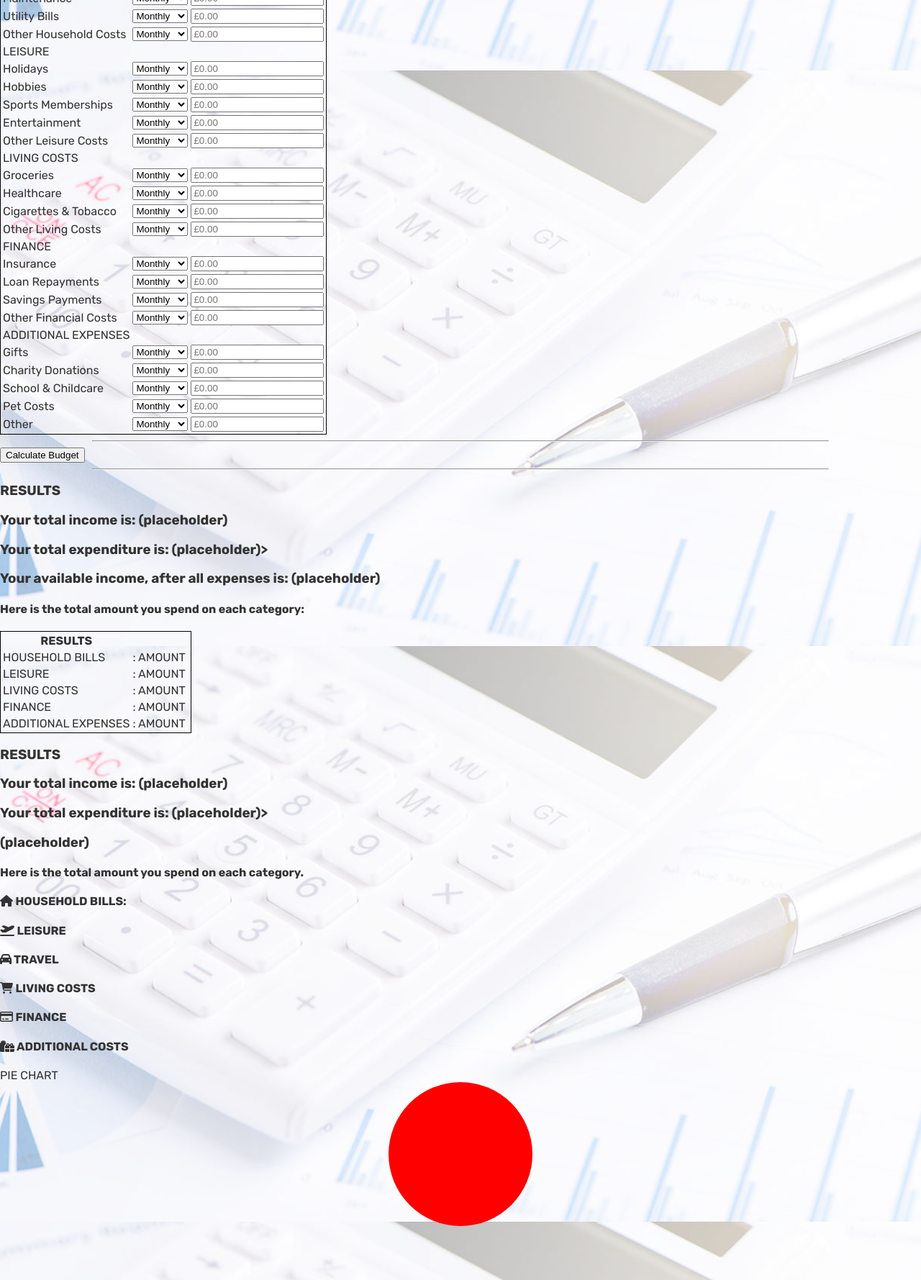
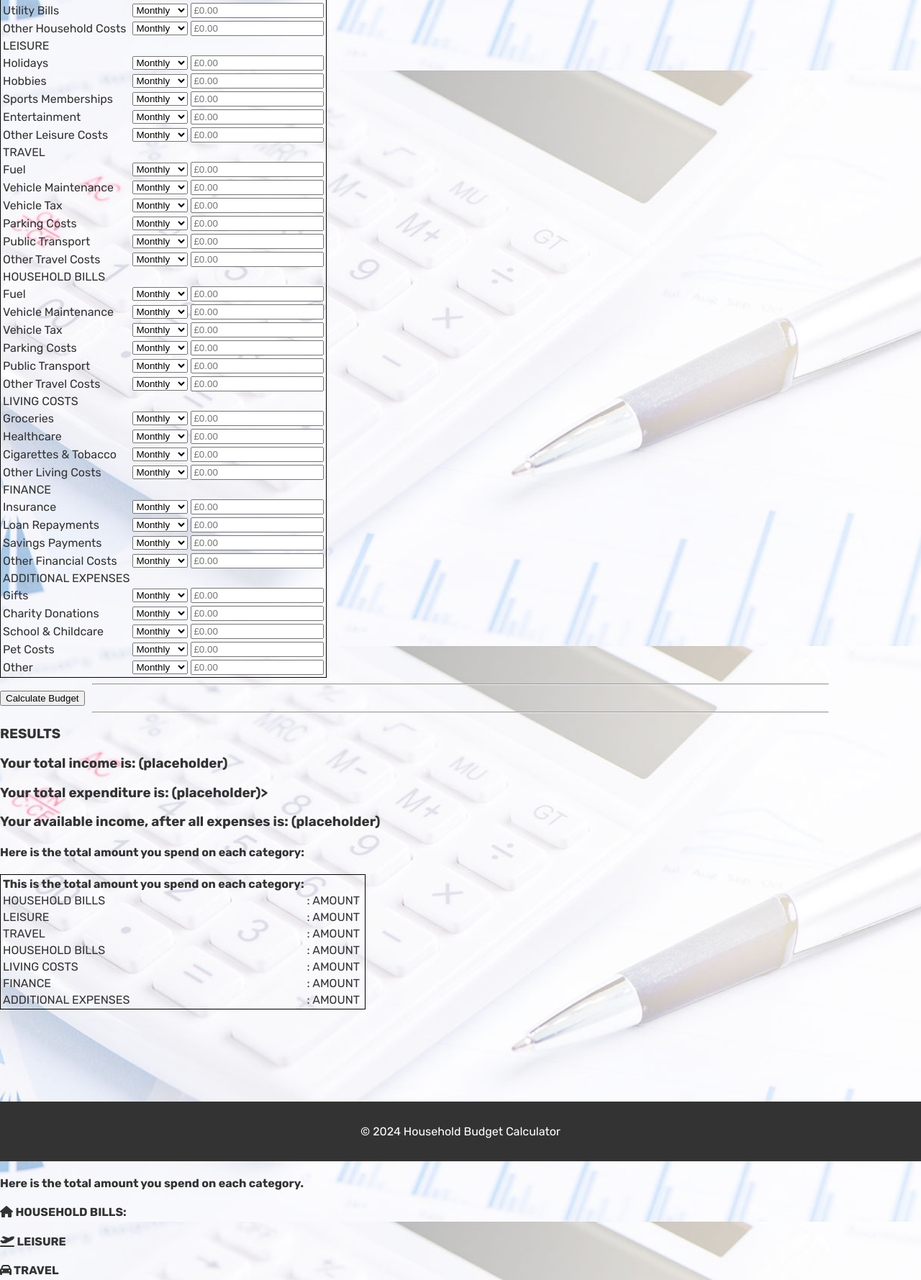
Before and after one commit to p-coughlan/Household-Budget-Calculator, a plain HTML site: page index.html in a window 1280 px wide. Shown: the part 702-2481 px from the top of the page at 72% size. Drawn offline with Linux system fonts and the light colour scheme.

Commit message:
Refactor HTML structure and clean up CSS by removing redundant classes and comments. Update results section for better clarity and organization.

```diff
--- a/assets/css/style.css
+++ b/assets/css/style.css
@@ -79,37 +79,11 @@ h3 h4 {
   font-weight: inherit;
 }
 
-.container {
-  display: flex;
-  flex-wrap: wrap;
-}
-
-.column {
-}
-
-.amounts {
-  /*redundant class?*/
-}
-
-.results {
-  /*redundant class?*/
-  /* MAKE THIS COLUMN STICKY WHEN SCROLLING - BANNER MUST BE VISIBLE */
-}
 
 table { /* WIP */
   border: 1px solid black;
 }
 
-/* REDUNDANT CLASSES? */
-
-
-.pie {
-  background-color: red;
-  margin: 0 auto;
-  width: 200px;
-  height: 200px; /* HOW TO MAKE THIS A % OF PARENT CONTAINER? */
-  border-radius: 50%;
-}
 
 footer {
   background-color: #333;
--- a/assets/javascript/script.js
+++ b/assets/javascript/script.js
@@ -1,17 +1,16 @@
 //----- VARIABLES------------------------------------------------
-let totalIncome
-let totalExpenditure
-let totalBudget
-
-
-
+let totalIncome; // Variable to store the total income
+let totalExpenditure; // Variable to store the total expenditure
+let totalBudget; // Variable to store the total budget
+let categoryTotals = []; // Array to store the total of each category
 
 // dropdown options
 let dropDowns = ["weekly", "monthly", "quarterly", "annual"];
 
-// Income array WIP
+// Income array
 // 0 = income type, 1 = frequency, 2 = amount
-let incomes = [ // Array of income types
+let incomes = [
+  // Array of income types
   ["Employment Income", "weekly", 0], // Array of sub categories, frequency, amount)
   ["Self Employment", "weekly", 0], // access by
   ["Savings & Investment Income", "weekly", 0],
@@ -22,25 +21,47 @@ let incomes = [ // Array of income types
 
 // Expenditure array conatining objects with arrays of items. Each object has a key (category) and an array of items (sub categories, frequency, amount)
 const expenditures = [
+  // Array of expenditure categories as objects
   {
-    "HOUSEHOLD BILLS": [                      // category (key) access by expenditures[0]["HOUSEHOLD BILLS"]
-      ["Mortgage or Rent", "weekly", 0],      // Value (as an array of sub categories, frequency, amount)
-      ["Council Tax", "weekly", 0],           // Value
-      ["Maintenance", "weekly", 0],           // Value
-      ["Utility Bills", "weekly", 0],         // Value
-      ["Other Household Costs", "weekly", 0], // Value access by expenditures[0]["HOUSEHOLD BILLS"][4]
+    "HOUSEHOLD BILLS": [
+      // category (key) access by expenditures[0]["HOUSEHOLD BILLS"]
+      ["Mortgage or Rent", "weekly", 0], //
+      ["Council Tax", "weekly", 0],
+      ["Maintenance", "weekly", 0],
+      ["Utility Bills", "weekly", 0],
+      ["Other Household Costs", "weekly", 0],
     ],
   },
   {
-    "LEISURE": [
-      ["Holidays", "weekly", 0], // access third item in the array by expenditures[1]["LEISURE"][2]
+    LEISURE: [
+      ["Holidays", "weekly", 0],
       ["Hobbies", "weekly", 0],
       ["Sports Memberships", "weekly", 0],
       ["Entertainment", "weekly", 0],
       ["Other Leisure Costs", "weekly", 0],
     ],
   },
-  //ADD TRAVEL ARRAY - MISSING!!!! ********************************
+  {
+    TRAVEL: [
+      ["Fuel", "weekly", 0],
+      ["Vehicle Maintenance", "weekly", 0],
+      ["Vehicle Tax", "weekly", 0],
+      ["Parking Costs", "weekly", 0],
+      ["Public Transport", "weekly", 0],
+      ["Other Travel Costs", "weekly", 0],
+    ],
+  },
+  {
+    "HOUSEHOLD BILLS": [
+      ["Fuel", "weekly", 0],
+      ["Vehicle Maintenance", "weekly", 0],
+      ["Vehicle Tax", "weekly", 0],
+      ["Parking Costs", "weekly", 0],
+      ["Public Transport", "weekly", 0],
+      ["Other Travel Costs", "weekly", 0],
+    ],
+  },
+
   {
     "LIVING COSTS": [
       ["Groceries", "weekly", 0],
@@ -50,7 +71,8 @@ const expenditures = [
     ],
   },
   {
-    "FINANCE": [ //let finance =
+    FINANCE: [
+      // let finance = expenditures[4]
       ["Insurance", "weekly", 0],
       ["Loan Repayments", "weekly", 0],
       ["Savings Payments", "weekly", 0],
@@ -63,58 +85,22 @@ const expenditures = [
       ["Charity Donations", "weekly", 0],
       ["School & Childcare", "weekly", 0],
       ["Pet Costs", "weekly", 0],
-      ["Other", "weekly", 0]
+      ["Other", "weekly", 0],
     ],
   },
 ];
 
 //-------------------------------------------------------------------------
 
-// Font Awesome icons
+// Font Awesome icons for each category as an object
 const icons = {
   "HOUSEHOLD BILLS": "fa-solid fa-house",
-  "LEISURE": "fa-solid fa-plane-departure",
-  "TRAVEL": "fa-solid fa-car",
+  LEISURE: "fa-solid fa-plane-departure",
+  TRAVEL: "fa-solid fa-car",
   "LIVING COSTS": "fa-solid fa-cart-shopping",
-  "FINANCE": "fa-regular fa-credit-card",
+  FINANCE: "fa-regular fa-credit-card",
   "ADDITIONAL EXPENSES": "fa-solid fa-gifts",
-}
-
-//-------------------------------------------------------------------------
-
-// Function to build the expenditure form
-function buildExpenditure() {
-  let expenditureForm = "<table id='expenditure-table'>"; // Create a table and add ID so we can target it later
-  expenditureForm += "<tr><th>EXPENDITURE</th><th></th><th></th><tr>"; // Add table headers
-  // Loop through the expenditures array and build the form
-  for (expenditure in expenditures) { //
-    for (category in expenditures[expenditure]) { // Loop through the categories
-      expenditureForm += `<tr><td>${category}</td></tr>`; // Add the category to the table
-      for (item in expenditures[expenditure][category]) { // Loop through the items in the category
-        expenditureForm += `
-          <tr class="table-row">
-          <td>${expenditures[expenditure][category][item][0]}</td>
-          <td>
-          <select name="" id="">
-                <option value="weekly">Weekly</option>
-                <option value="monthly" selected>Monthly</option>
-                <option value="quarterly">Quarterly</option>
-                <option value="yearly">Yearly</option>
-          </select>
-          </td>
-          <td>
-          <input type="number" placeholder="£0.00">
-          </td>
-          </tr>`;
-      }
-    }
-  }
-  // Close the table
-  expenditureForm += "</table>";
-  // Add the form to the expenditure div
-  document.getElementById("expenditure").innerHTML = expenditureForm;
-}
-
+};
 
 //-------------------------------------------------------------------------
 
@@ -146,17 +132,61 @@ function buildIncome() {
   document.getElementById("income-category").innerHTML = incomeForm;
 }
 
+//-------------------------------------------------------------------------
+
+// Function to build the expenditure form
+
+function buildExpenditure() {
+  let expenditureForm = "<table id='expenditure-table'>"; // Create a table and add ID so we can target it later
+  expenditureForm += "<tr><th>EXPENDITURE</th><th></th><th></th><tr>"; // Add table headers
+  // Loop through the expenditures array and build the form
+  for (expenditure in expenditures) {
+    //
+    for (category in expenditures[expenditure]) {
+      // Loop through the categories
+      expenditureForm += `<tr><td>${category}</td></tr>`; // Add the category to the table
+      for (item in expenditures[expenditure][category]) {
+        // Loop through the items in the category
+        expenditureForm += `
+          <tr class="table-row">
+          <td>${expenditures[expenditure][category][item][0]}</td>
+          <td>
+          <select name="" id="">
+                <option value="weekly">Weekly</option>
+                <option value="monthly" selected>Monthly</option>
+                <option value="quarterly">Quarterly</option>
+                <option value="yearly">Yearly</option>
+          </select>
+          </td>
+          <td>
+          <input type="number" placeholder="£0.00">
+          </td>
+          </tr>`;
+      }
+    }
+  }
+  // Close the table
+  expenditureForm += "</table>";
+  // Add the form to the expenditure div
+  document.getElementById("expenditure").innerHTML = expenditureForm;
+}
+
+//-------------------------------------------------------------------------
+
 // -------------------------------------------------------------------------
+
 // Function to build results table
-// docstring for function
 
 function buildResults() {
   let resultsTable = "<table id='results-table'>"; // Create a table and add ID so we can target it later
-  resultsTable += "<tr><th>RESULTS</th><th></th><th></th></tr>"; // Add table headers
+  resultsTable +=
+    "<tr><th>This is the total amount you spend on each category:</th><th></th><th></th></tr>"; // Add table headers
 
   // Loop through the expenditure categories and build the form
-  for (let expenditure in expenditures) { // Loop through the categories
-    for (let category in expenditures[expenditure]) { // Loop through the items in the category
+  for (let expenditure in expenditures) {
+    // Loop through the categories
+    for (let category in expenditures[expenditure]) {
+      // Loop through the items in the category
       resultsTable += `
         <tr class="table-row">
           <td>${category}</td>
@@ -173,7 +203,6 @@ function buildResults() {
 
 // -------------------------------------------------------------------------
 
-
 // Function to calculate total income
 function calculateTotalIncome() {
   let totalIncome = 0;
@@ -182,7 +211,7 @@ function calculateTotalIncome() {
   rows.forEach((row) => {
     const amount = row.querySelector('input[type="number"]').value;
     // add variable for frequency
-    const frequency = row.querySelector('select').value;
+    const frequency = row.querySelector("select").value;
     // if else statement to check frequency and convert to monthly
     // MONTHLY IS THE DEFAULT VALUE
     if (frequency === "weekly") {
@@ -191,41 +220,23 @@ function calculateTotalIncome() {
       totalIncome += parseFloat(amount) / 3 || 0; // Convert to monthly by dividing by 3
     } else if (frequency === "yearly") {
       totalIncome += parseFloat(amount) / 12 || 0; // Convert to monthly by dividing by 12
-
     } else {
       totalIncome += parseFloat(amount) || 0; // Add the amount to the total income
     }
   });
 
-
   // Return the total income
   return totalIncome;
 }
 //-------------------------------------------------------------------------
-// EXAMPLE CODE
-// Check the frequency and apply the appropriate conversion
 
-//    if (frequency === 'weekly') {
-//      monthlyValue = value * 4.33; // Convert weekly to monthly
-//  } else if (frequency === 'quarterly') {
-//      monthlyValue = value / 3; // Convert quarterly to monthly
-//  } else if (frequency === 'yearly') {
-//      monthlyValue = value / 12; // Convert yearly to monthly
-//  } else if (frequency === 'monthly') {
-//      monthlyValue = value; // No conversion needed, already monthly
-//  } else {
-//      console.error('Unknown frequency'); // Handle unexpected input
-//      return null;
-//  }
+// Function to calculate the total of each category
+// add the total of each category to an array for use in the chart
+// each amount in the category should be added to create a category total
 
-//  return monthlyValue;
-//  }
+// function calculateCategoryTotals() {
 
-
-
-
-
-
+//}
 
 //-------------------------------------------------------------------------
 
@@ -235,10 +246,9 @@ function calculateTotalExpenditure() {
   const rows = document.querySelectorAll("#expenditure-table .table-row");
   // Loop through each row and calculate the total expenditure
   rows.forEach((row) => {
-
     const amount = row.querySelector('input[type="number"]').value;
     // add variable for frequency
-    const frequency = row.querySelector('select').value;
+    const frequency = row.querySelector("select").value;
     // MONTHLY IS THE DEFAULT VALUE
     if (frequency === "weekly") {
       totalExpenditure += parseFloat(amount) * 4.33 || 0; // Convert to monthly by multiplying by 4.33
@@ -246,27 +256,17 @@ function calculateTotalExpenditure() {
       totalExpenditure += parseFloat(amount) / 3 || 0; // Convert to monthly by dividing by 3
     } else if (frequency === "yearly") {
       totalExpenditure += parseFloat(amount) / 12 || 0; // Convert to monthly by dividing by 12
-
     } else {
       totalExpenditure += parseFloat(amount) || 0; // Add the amount to the total income
     }
   });
   //update arrays***************************************************
 
-
   // Return the total expenditure
   return totalExpenditure;
 }
 
 // -------------------------------------------------------------------------------------------
-
-// Function to calculate the total of each category
-// add the total of each category to an array for use in the chart
-// each amount in the category should be added to create a category total
-// use a forEach loop to loop through the categories
-
-// FUNCTION TO CALCULATE CATEGORY TOTALS***************
-
 
 // Function to calculate the total budget including individual categories
 function calculateTotalBudget() {
@@ -276,37 +276,37 @@ function calculateTotalBudget() {
 }
 
 document.addEventListener("click", function (event) {
+  // Event listener for the calculate button
   if (event.target.id === "calculate") {
-    totalIncome = calculateTotalIncome();
-    totalExpenditure = calculateTotalExpenditure();
-    //categoryTotals = calculateCategoryTotals();
-    totalBudget = calculateTotalBudget();
+    // If the calculate button is clicked
+    totalIncome = calculateTotalIncome(); // Calculate the total income
+    totalExpenditure = calculateTotalExpenditure(); // Calculate the total expenditure
+    categoryTotals = calculateCategoryTotals(); // Calculate the total of each category
+    totalBudget = calculateTotalBudget(); // Calculate the total budget - income minus expenditure
 
     console.log(totalIncome);
     console.log(totalExpenditure);
-    //console.log(categoryTotals);
+    console.log(categoryTotals);
     console.log(totalBudget);
 
-    document.getElementById("income-results").innerHTML = `Your total monthly income is: £${totalIncome.toFixed(2)}`; // Display the total income
-    document.getElementById("expenditure-results").innerHTML = `Your total expenditure is: £${totalExpenditure.toFixed(2)}`; // Display the total expenditure
-    document.getElementById("budget-results").innerHTML = `Your total budget is: £${totalBudget.toFixed(2)}`; // Display the total budget
+    document.getElementById(
+      "income-results"
+    ).innerHTML = `Your total monthly income is: £${totalIncome.toFixed(2)}`; // Display the total income
+    document.getElementById(
+      "expenditure-results"
+    ).innerHTML = `Your total expenditure is: £${totalExpenditure.toFixed(2)}`; // Display the total expenditure
+    document.getElementById(
+      "budget-results"
+    ).innerHTML = `Your total budget is: £${totalBudget.toFixed(2)}`; // Display the total budget
   }
 });
 
-//-----------------------------------
-// BUILD INCOME TABLE
-// BUILD EXPENDITURE TABLE
-// function() FOR CALCULATING TOTAL INCOME
-// function() FOR CALCULATING TOTAL EXPENDITURE
-// function() FOR CALCULATING CATEGORY TOTALS AND STORING IN ARRAY FOR USE IN CHART
-// function() FOR CALCULATING TOTAL BUDGET
-//-----------------------------------
-
+//-------------------------------------------------------------------------
 
 // MAIN PROCESSING
 // CALL FUNCTIONS
-buildIncome(); // Call the function to build the income form
-buildExpenditure(); // Call the function to build the expenditure form
-buildResults(); // Call the function to build the results table
+buildIncome(); // Call the function to build the income form (on page load?)
+buildExpenditure(); // Call the function to build the expenditure form (on page load?)
+buildResults(); // Call the function to build the results table (hidden until calculate button is clicked)
 
 // ----------------------------------
--- a/index.html
+++ b/index.html
@@ -27,7 +27,6 @@
   <!------------------------------- BODY SECTION ------------------------------->
 
   <body>
-
     <div class="sticky-banner">
       <!--Container for calculator button-->
       <div class="calc-container">
@@ -52,63 +51,41 @@
 
     <!------------------------------- MAIN FORM AND RESULTS SECTION ------------------------------->
 
-    <div class="container amounts">
-      <!-- Container for 2 Columns-->
+    <div class="container">
 
-      <div class="column">
+      <div class="input-section">
         <!-- Input Form Column -->
         <h3>
           For each category you can choose to calculate how much you spend
           weekly, quarterly or yearly. Choose from the list and our calculator
           will show you what you spend.
         </h3>
-        <hr>
+        <hr />
 
         <!------------------------------- WIP JS POPULATION ------------------------------->
         <div id="income-category"></div>
-        <hr>
+        <hr />
         <div id="expenditure"></div>
-        <hr>
+        <hr />
         <button type="submit" id="calculate">Calculate Budget</button>
+        <hr />
+      </div>
 
-      <hr>
+      <!------------------------------- RESULTS SECTION  JS WIP------------------------------->
 
-        <!------------------------------- RESULTS SECTION  JS WIP------------------------------->
-
-        <div id="results-section">
-          <h3>RESULTS</h3>
-        <!---------------RESULTS TO BE HIDDEN UNTIL PROCESSING COMPLETE---------->
-        <h3 id="income-results">Your total income is: (placeholder)</h3>
-        <h3 id="expenditure-results">Your total expenditure is: (placeholder)></h3>
-        <h3 id="budget-results">Your available income, after all expenses is: (placeholder)</h3>
-        <h4>Here is the total amount you spend on each category:</h4>
-          <div id="results-display"></div>
-          <div class="pie-chart"></div>
-        </div>
-
-
-        <!------------------------------- RESULTS SECTION  ------------------------------->
-
-      <div class="column results">
-        <!-- Output Column -->
+      <div id="results-section">
         <h3>RESULTS</h3>
         <!---------------RESULTS TO BE HIDDEN UNTIL PROCESSING COMPLETE---------->
         <h3 id="income-results">Your total income is: (placeholder)</h3>
-        <h3 id="expenditure-results">Your total expenditure is: (placeholder)></h3>
-        <h3 id="budget-results">(placeholder)</h3>
-
-
-        <h4>Here is the total amount you spend on each category.</h4>
-        <h4><i class="fa-solid fa-house"></i> HOUSEHOLD BILLS:</h4>
-        <h4><i class="fa-solid fa-plane-departure"></i> LEISURE</h4>
-        <h4><i class="fa-solid fa-car"></i> TRAVEL</h4>
-        <h4><i class="fa-solid fa-cart-shopping"></i> LIVING COSTS</h4>
-        <h4><i class="fa-regular fa-credit-card"></i> FINANCE</h4>
-        <h4><i class="fa-solid fa-gifts"></i> ADDITIONAL COSTS</h4>
-
-        <div>PIE CHART</div>
-
-        <div class="pie"></div>
+        <h3 id="expenditure-results">
+          Your total expenditure is: (placeholder)>
+        </h3>
+        <h3 id="budget-results">
+          Your available income, after all expenses is: (placeholder)
+        </h3>
+        <h4>Here is the total amount you spend on each category:</h4>
+        <div id="results-display"></div>
+        <div class="pie-chart"></div>
       </div>
     </div>
     <!------------------------------- FOOTER ------------------------------->
@@ -122,3 +99,11 @@
 </html>
 
 <!------------------------------- COMMENTS ------------------------------->
+
+<h4>Here is the total amount you spend on each category.</h4>
+<h4><i class="fa-solid fa-house"></i> HOUSEHOLD BILLS:</h4>
+<h4><i class="fa-solid fa-plane-departure"></i> LEISURE</h4>
+<h4><i class="fa-solid fa-car"></i> TRAVEL</h4>
+<h4><i class="fa-solid fa-cart-shopping"></i> LIVING COSTS</h4>
+<h4><i class="fa-regular fa-credit-card"></i> FINANCE</h4>
+<h4><i class="fa-solid fa-gifts"></i> ADDITIONAL COSTS</h4>
```
